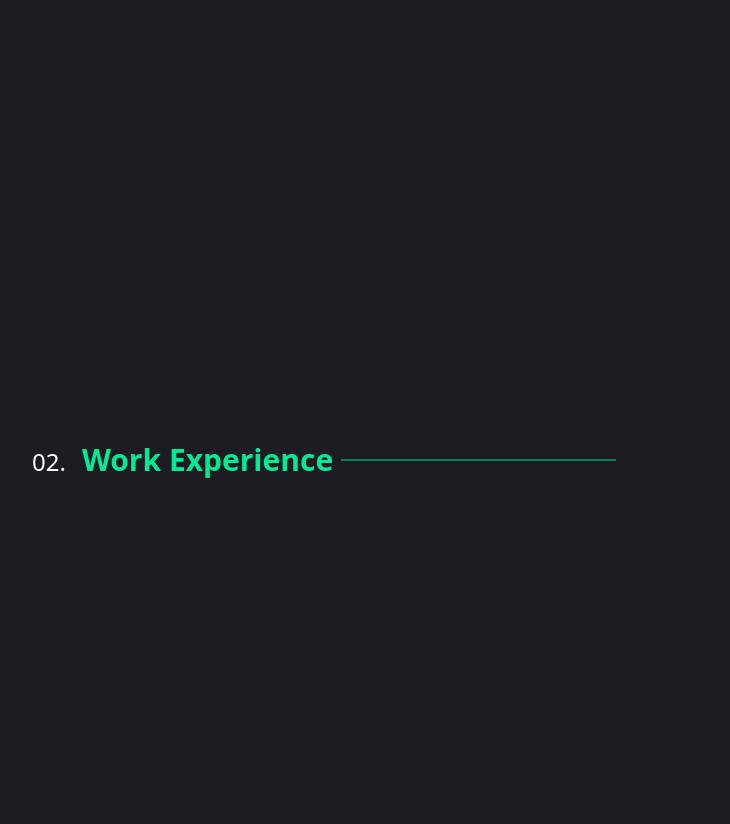
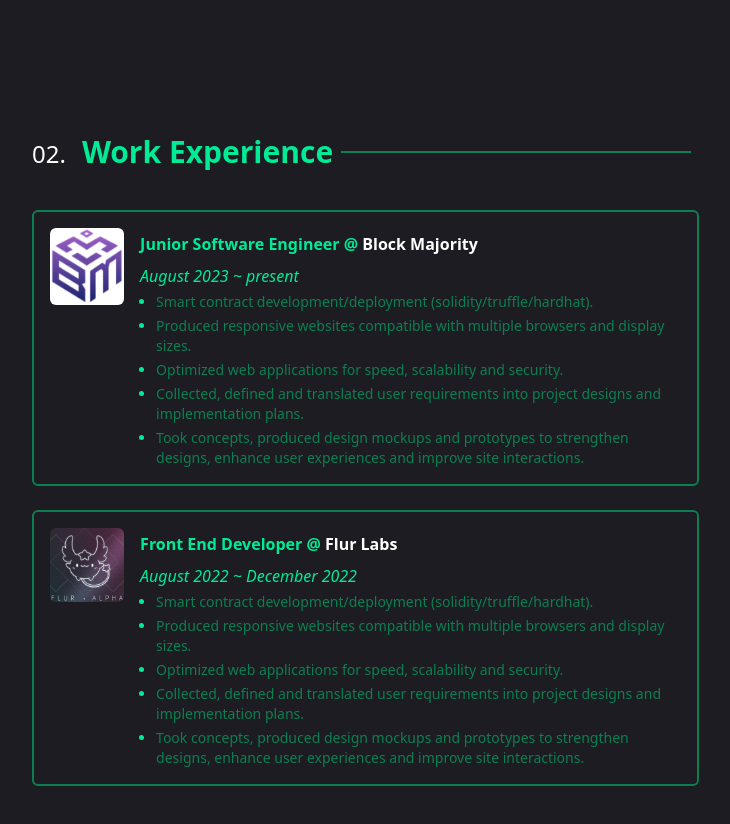
Before and after one commit to taeleenz38/portfolio-latest, a Next.js app: page / in a window 1280 px wide. Shown: the part 1540-2364 px from the top of the page, without its empty margins (208-938 px from the left). Built offline with nearby package versions, Linux system fonts and the light colour scheme.

Commit message:
work experience wip

```diff
--- a/app/globals.css
+++ b/app/globals.css
@@ -18,7 +18,7 @@
   }
 
   .link-underline-grow::after {
-    content: '';
+    content: "";
     position: absolute;
     width: 0;
     height: 1px;
@@ -32,3 +32,7 @@
     width: 100%;
   }
 }
+
+.group:hover .transition-all {
+  filter: none !important;
+}
--- a/components/AboutMe.tsx
+++ b/components/AboutMe.tsx
@@ -8,7 +8,7 @@ const AboutMe = () => {
         <h1 className="w-full flex text-2xl items-end gap-4">
           01.
           <span className="text-accent-hover text-3xl flex items-center gap-2 font-bold">
-            About Me <p className="w-[275px] h-[2px] bg-accent"></p>
+            About Me <p className="w-[350px] h-[2px] bg-accent"></p>
           </span>
         </h1>
         <div className="w-full flex justify-between">
@@ -38,7 +38,9 @@ const AboutMe = () => {
               </a>{" "}
               for a variety of clients.
             </p>
-            <p className="font-extrabold mb-2 text-accent-hover">Technologies / Tech Stack</p>
+            <p className="font-extrabold mb-2 text-accent-hover">
+              Technologies / Tech Stack
+            </p>
             <div className="grid grid-cols-3 text-sm font-light">
               <ul className="">
                 <li className="mb-2">JavaScript (ES6+)</li>
@@ -63,7 +65,11 @@ const AboutMe = () => {
               width={350}
               height={350}
               alt="profile picture"
-              className="grayscale group-hover:grayscale-0 transition-all duration-200"
+              className="group-hover:brightness-80 transition-all duration-200"
+              style={{
+                filter:
+                  "brightness(0.6) sepia(1) hue-rotate(130deg) saturate(4)",
+              }}
             />
           </div>
         </div>
--- a/components/Navbar.tsx
+++ b/components/Navbar.tsx
@@ -104,7 +104,7 @@ const Navbar: React.FC = () => {
           <span className="text-white">04.</span> Contact
         </a>
         <button
-          className={`text-white font-medium border-[1px] rounded-md px-4 py-2 hover:translate-x-[-3px] hover:translate-y-[-3px] hover:shadow-[3px_3px_0px_rgba(255,255,255)] duration-300 ${
+          className={`text-white font-medium border-white border-[1px] rounded-md px-4 py-2 hover:translate-x-[-3px] hover:translate-y-[-3px] hover:shadow-[3px_3px_0px_rgba(255,255,255)] duration-300 ${
             elementsVisible[5]
               ? "translate-y-0 opacity-100"
               : "translate-y-[-30px] opacity-0"
--- a/components/WorkHistory.tsx
+++ b/components/WorkHistory.tsx
@@ -1,15 +1,108 @@
 import React from "react";
+import Image from "next/image";
 
 const WorkHistory = () => {
   return (
     <div className="w-screen h-screen flex justify-center items-center">
       <div className="w-[800px] flex flex-col mx-auto">
-        <h1 className="w-full flex text-2xl items-end gap-4">
+        <h1 className="w-full flex text-2xl items-end gap-4 mb-10">
           02.
-          <span className="text-accent-hover text-3xl flex items-center font-bold gap-2">
-            Work Experience <p className="w-[275px] h-[2px] bg-accent"></p>
+          <span className="text-accent-hover w-fill text-3xl flex items-center font-bold gap-2">
+            Work Experience <p className="w-[350px] h-[2px] bg-accent"></p>
           </span>
         </h1>
+        <div className="w-5/6 border-accent border-[2px] flex rounded-md p-4 text-accent overflow-hidden">
+          <div className="overflow-hidden">
+            <Image
+              src="/images/BM-LOGO.png"
+              width={130}
+              height={130}
+              alt="block majority logo"
+              className="rounded-md"
+            />
+          </div>
+          <div className="flex flex-col px-4">
+            <p className="font-bold text-accent-hover">
+              Junior Software Engineer @{" "}
+              <a
+                href="https://blockmajority.io/"
+                target="_blank"
+                className="link-underline-grow text-white"
+              >
+                Block Majority
+              </a>
+            </p>
+            <p className="italic text-accent-hover">August 2023 ~ present</p>
+            <ul className="text-sm flex flex-col gap-1 list-disc marker:text-accent-hover pl-4">
+              <li>
+                Smart contract development/deployment
+                (solidity/truffle/hardhat).
+              </li>
+              <li>
+                Produced responsive websites compatible with multiple browsers
+                and display sizes.
+              </li>
+              <li>
+                Optimized web applications for speed, scalability and security.
+              </li>
+              <li>
+                Collected, defined and translated user requirements into project
+                designs and implementation plans.
+              </li>
+              <li>
+                Took concepts, produced design mockups and prototypes to
+                strengthen designs, enhance user experiences and improve site
+                interactions.
+              </li>
+            </ul>
+          </div>
+        </div>
+        <div className="w-5/6 border-accent border-[2px] flex rounded-md mt-6 p-4 text-accent overflow-hidden duration-200">
+          <div className="overflow-hidden">
+            <Image
+              src="/images/FLURLABS-LOGO.png"
+              width={130}
+              height={130}
+              alt="flur labs logo"
+              className="rounded-md"
+            />
+          </div>
+          <div className="flex flex-col px-4">
+            <p className="font-bold text-accent-hover">
+              Front End Developer @{" "}
+              <a
+                href="https://x.com/FlurLabs"
+                target="_blank"
+                className="link-underline-grow text-white"
+              >
+                Flur Labs
+              </a>
+            </p>
+            <p className="italic text-accent-hover">August 2022 ~ December 2022</p>
+            <ul className="text-sm flex flex-col gap-1 list-disc marker:text-accent-hover pl-4">
+              <li>
+                Smart contract development/deployment
+                (solidity/truffle/hardhat).
+              </li>
+              <li>
+                Produced responsive websites compatible with multiple browsers
+                and display sizes.
+              </li>
+              <li>
+                Optimized web applications for speed, scalability and security.
+              </li>
+              <li>
+                Collected, defined and translated user requirements into project
+                designs and implementation plans.
+              </li>
+              <li>
+                Took concepts, produced design mockups and prototypes to
+                strengthen designs, enhance user experiences and improve site
+                interactions.
+              </li>
+            </ul>
+          </div>
+        </div>
       </div>
     </div>
   );
```
Also changed, not shown: components/Landing.tsx (+4 -3 lines), public/images/BM-LOGO.png (added), public/images/FLURLABS-LOGO.png (added).
